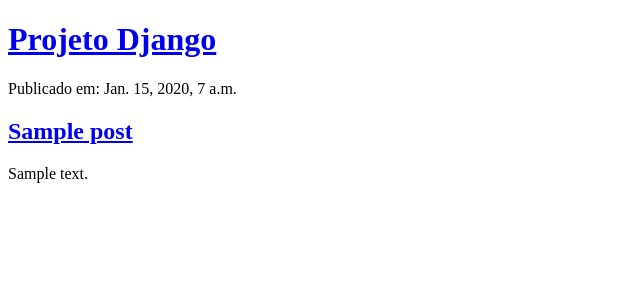
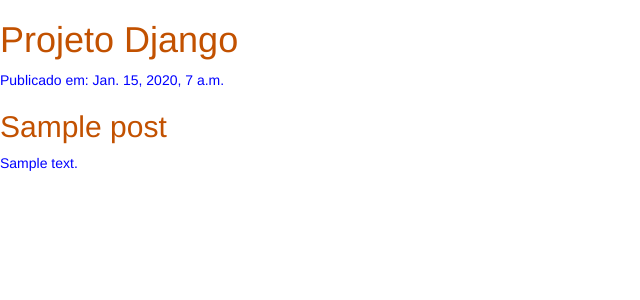
Before and after one commit to BOYGUS/my-first-blog, a Django app: page / in a window 1280 px wide. Shown: the top 300 px of the page, without its empty margins (0-640 px from the left). Run offline with Django 3.2, Linux system fonts and the light colour scheme; tables that the repository leaves empty hold one stand-in row (values such as "Sample post"); some libraries are stand-ins or nearby versions.

Commit message:
CSS not work

```diff
--- /dev/null
+++ b/blog/static/css/blog.css
@@ -0,0 +1,11 @@
+h1 a, h2 a {
+    color: #C25100;
+}
+
+p#teste {
+    color: red;
+}
+
+p {
+    color: blue;
+}
--- a/blog/templates/blog/post_list.html
+++ b/blog/templates/blog/post_list.html
@@ -1,10 +1,14 @@
 <!DOCTYPE html>
+{% load static %}
 <html lang="pt-br">
 <head>
     <meta charset="UTF-8">
     <meta http-equiv="X-UA-Compatible" content="IE=edge">
     <meta name="viewport" content="width=device-width, initial-scale=1.0">
     <title>Projeto Django</title>
+    <link rel="stylesheet" href="//maxcdn.bootstrapcdn.com/bootstrap/3.2.0/css/bootstrap.min.css">
+    <link rel="stylesheet" href="//maxcdn.bootstrapcdn.com/bootstrap/3.2.0/css/bootstrap-theme.min.css">
+    <link rel="stylesheet" href="{% static 'css/blog.css' %}">
 </head>
 <body>
     <div>
```
